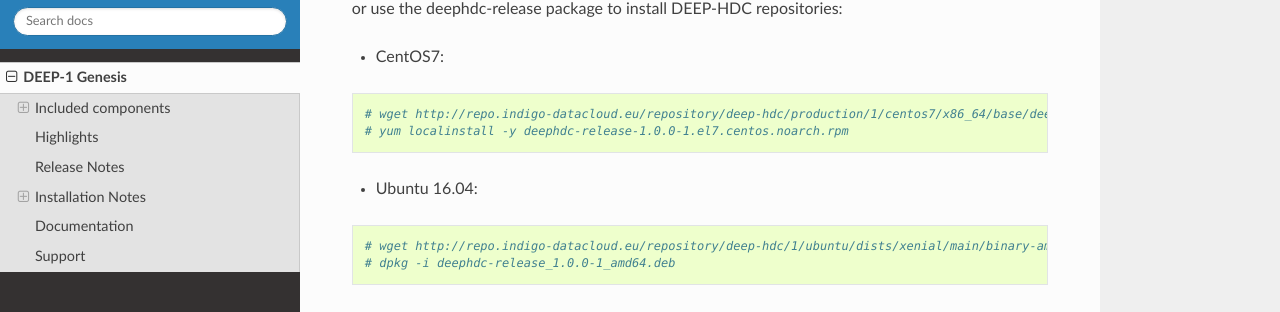
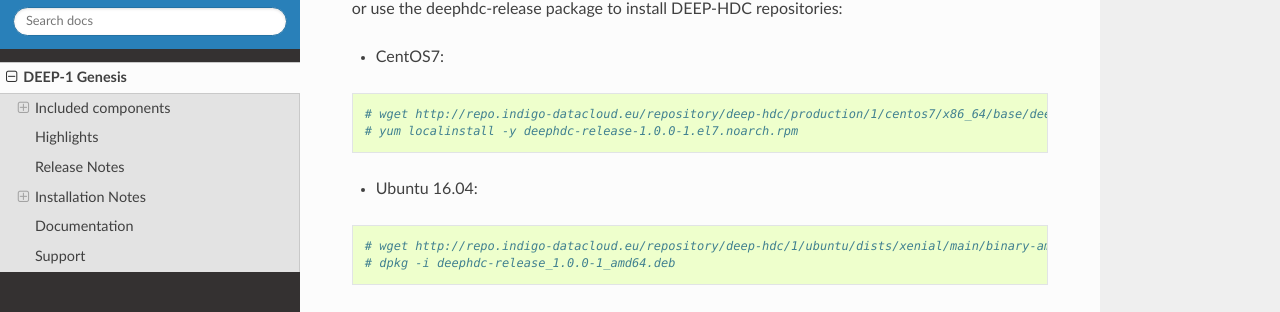
Before and after one commit to deephdc/deep-releases, a Sphinx documentation site: the page built from source/releases/genesis/index.rst, in a window 1280 px wide and 900 px high, scrolled down 2577 px. Shown: the part 153-465 px from the top of the window. Built offline with Sphinx 7.4.7 and the Read the Docs theme 2.0.0, drawn with Linux system fonts in a browser that asks for light colours.

Commit message:
correct package name

```diff
--- a/source/releases/genesis/index.rst
+++ b/source/releases/genesis/index.rst
@@ -159,8 +159,8 @@
 * CentOS7:
 .. code-block:: bash
 
-    # wget http://repo.indigo-datacloud.eu/repository/deep-hdc/production/1/centos7/x86_64/base/deephdc-release-1.0.0-1.el7.centos.noarch.rpm
-    # yum localinstall -y deephdc-release-1.0.0-1.el7.centos.noarch.rpm
+    # wget http://repo.indigo-datacloud.eu/repository/deep-hdc/production/1/centos7/x86_64/base/deephdc-release-1.0.0-1.el7.noarch.rpm
+    # yum localinstall -y deephdc-release-1.0.0-1.el7.noarch.rpm
 
 * Ubuntu 16.04:
 .. code-block:: bash
```
